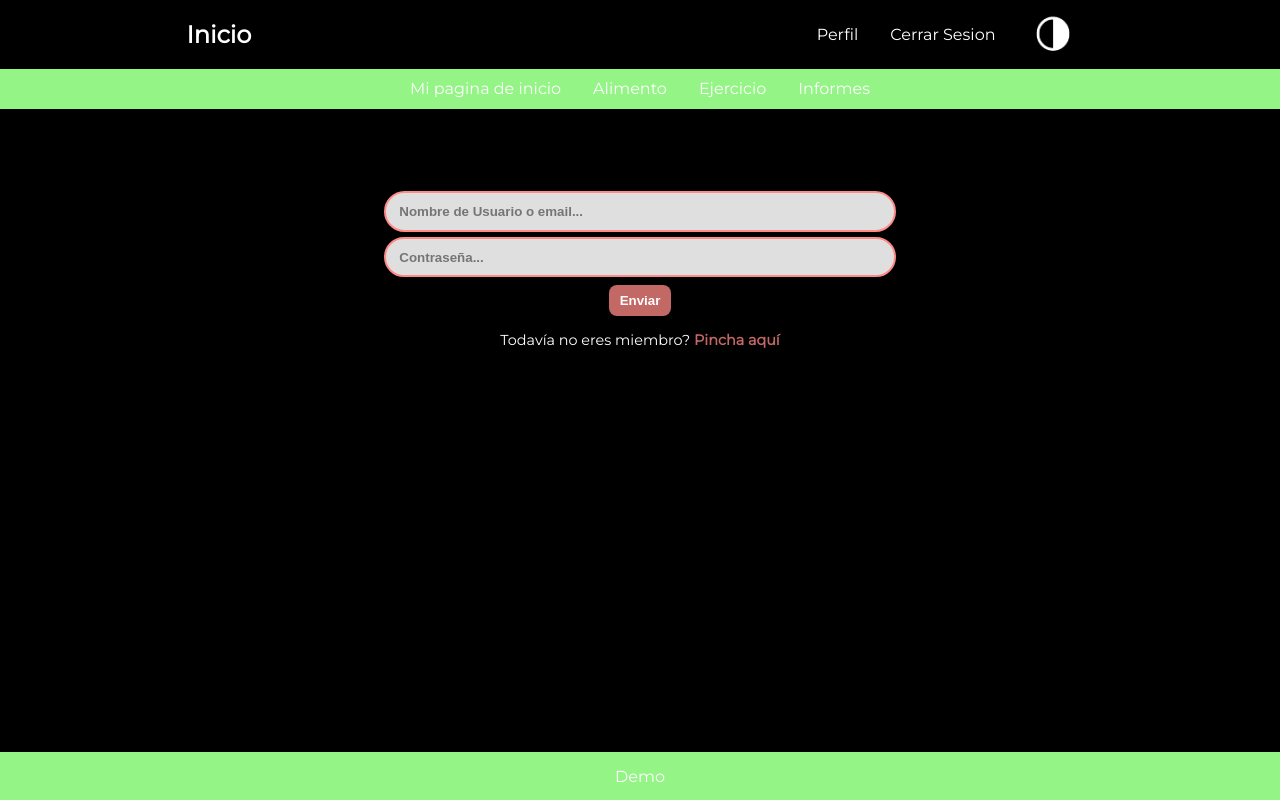
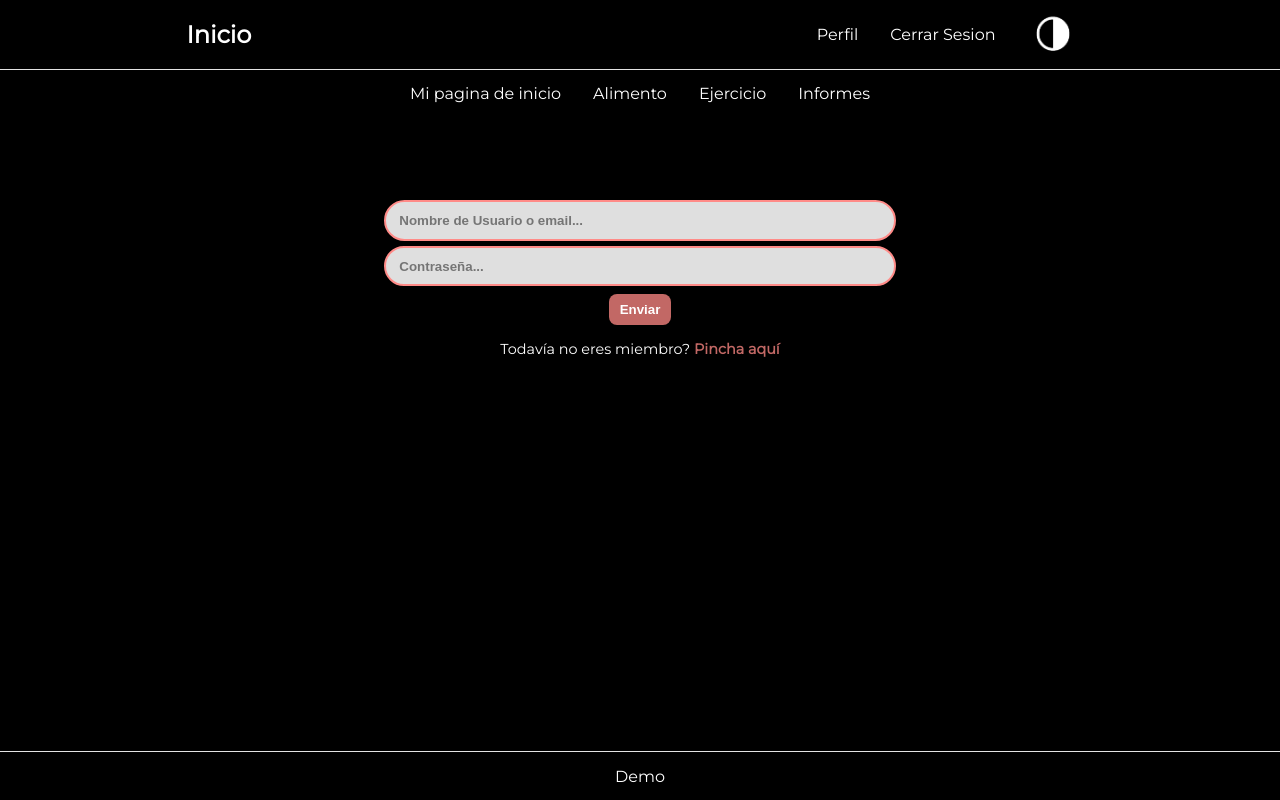
Before and after one commit to ChechuT10/TFG, a PHP site: page /Nueva/account/inicioSesion.php in a window 1280 px wide. Run offline with PHP 8.4, Linux system fonts and the light colour scheme; the visitor is signed in with stand-in values (Sample User, id 1).

Commit message:
sin colores

```diff
--- a/app/css/style.css
+++ b/app/css/style.css
@@ -23,6 +23,7 @@ header{
     grid-template-areas: '. tit tit  . nav .';
     justify-content: space-between;
     align-items: center;
+    border-bottom: 1px solid #E3E3E3;
     box-shadow: 0 0 0.4em rgba(0,0,0,0.2);
     color:inherit;
 }
@@ -105,12 +106,15 @@ nav a{
 
 /* Subheader */
 .subheader{
-    background-color: #94F486;
+    /* background-color: #94F486; */
+    margin: 0;
     display: flex;
-    height: 2.5em;
+    height: 3em;
+    /* padding: 1em 0; */
     width: 100%;
     align-items: center;
     justify-content: center;
+    /* box-shadow: 0 0 0.4em rgba(0,0,0,0.3); */
 }
 .subheader ul{
 
@@ -142,7 +146,7 @@ nav a{
 }
 
 .subheader a:hover{
-    background-color: #82D675;
+    background-color: #E3E3E3;
    }
 
 /* Estilo del formulario */
@@ -238,9 +242,9 @@ input + p{
   footer{
     width: 100%;
     height: 3em;
+    border-top: 1.5px solid #E3E3E3;
     position: absolute;
     bottom: 0;
-    background-color: #94F486;
     text-align: center;
     display: flex;
     align-items: center;
```
